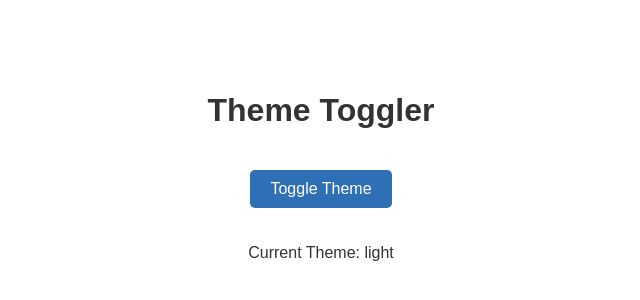
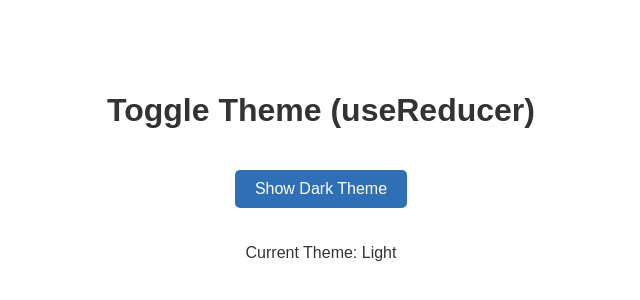
Before and after one commit to rbalogic/toggle-theme-reducer, a React (Vite) app: page / in a window 1280 px wide. Shown: the part 226-526 px from the top of the page, without its empty margins (319-959 px from the left). Built offline with nearby package versions, Linux system fonts and the light colour scheme.

Commit message:
chore: use configurable theme values

```diff
--- a/src/App.jsx
+++ b/src/App.jsx
@@ -1,24 +1,34 @@
 import { useState } from "react";
 
+const THEMES = {
+  light: "Light",
+  dark: "Dark",
+};
+
 const App = () => {
-  const [theme, setTheme] = useState("light");
+  const [theme, setTheme] = useState({
+    prevTheme: "dark",
+    currTheme: "light",
+  });
 
   const toggleTheme = () => {
     setTheme((prevState) => {
-      if (prevState === "dark") {
-        return "light";
+      if (prevState.currTheme === "dark") {
+        return { prevTheme: prevState.currTheme, currTheme: "light" };
       } else {
-        return "dark";
+        return { prevTheme: prevState.currTheme, currTheme: "dark" };
       }
     });
   };
 
   return (
-    <div className={`theme-wrapper ${theme}`}>
+    <div className={`theme-wrapper ${theme.currTheme}`}>
       <div className="container">
-        <h1>Theme Toggler</h1>
-        <button onClick={toggleTheme}>Toggle Theme</button>
-        <p>Current Theme: {theme}</p>
+        <h1>Toggle Theme (useReducer)</h1>
+        <button onClick={toggleTheme}>
+          Show {THEMES[theme.prevTheme]} Theme
+        </button>
+        <p>Current Theme: {THEMES[theme.currTheme]}</p>
       </div>
     </div>
   );
```
